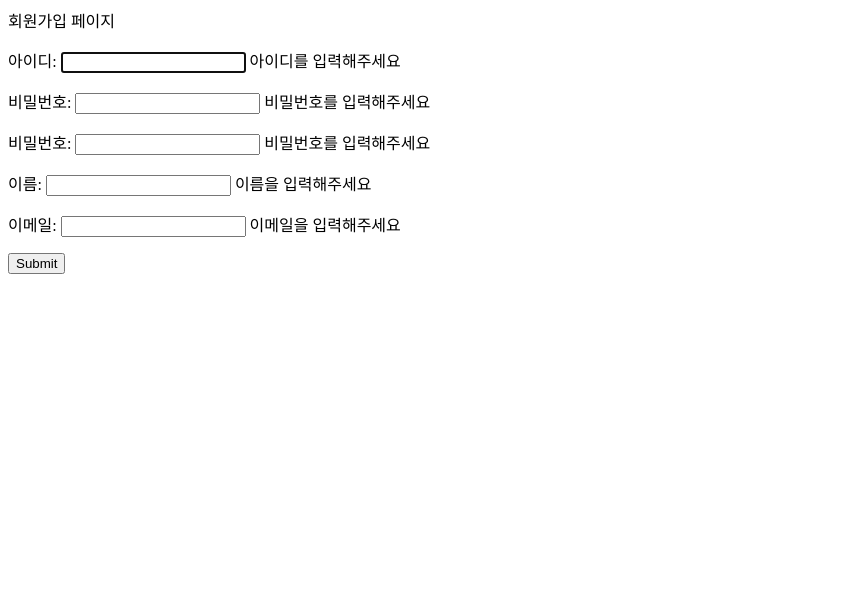
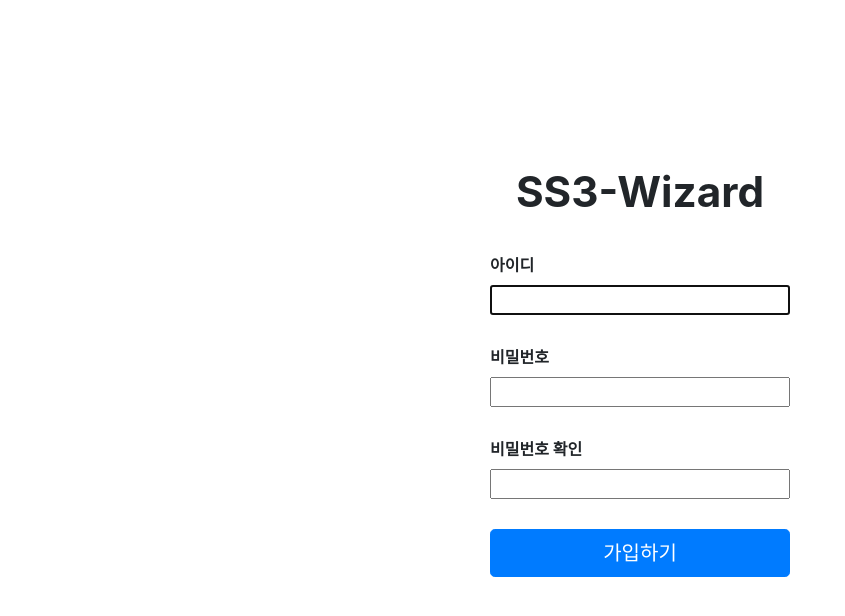
Before and after one commit to ss3-wizard/SS3-web, a Django app: page /account/sign_up/ in a window 1280 px wide. Shown: the top 616 px of the page, without its empty margins (0-845 px from the left). Run offline with Django 3.2, Linux system fonts and the light colour scheme; some libraries are stand-ins or nearby versions.

Commit message:
20190219|build signup page

```diff
--- a/SS3_web/settings.py
+++ b/SS3_web/settings.py
@@ -25,7 +25,7 @@ SECRET_KEY = '%cqzg3vry%o@42a0r1912_3=23s=fpxuhq2ve#3ydfz05+g*d3'
 # SECURITY WARNING: don't run with debug turned on in production!
 DEBUG = True
 
-ALLOWED_HOSTS = []
+ALLOWED_HOSTS = ['*']
 
 
 # Application definition
--- a/account/forms.py
+++ b/account/forms.py
@@ -4,25 +4,29 @@ from django.contrib.auth.models import User
 
 
 class SignupForm(UserCreationForm):
-    username = forms.RegexField(label="아이디",
-                                max_length=30,
-                                regex=r'^[\w.@+-]+$',
-                                help_text="아이디를 입력해주세요")
-    email = forms.EmailField(label="이메일",
-                             required=True,
-                             help_text="이메일을 입력해주세요")
-    name = forms.CharField(max_length=10,
-                           label="이름",
-                           help_text="이름을 입력해주세요")
-    password1 = forms.CharField(label="비밀번호",
-                                help_text="비밀번호를 입력해주세요",
+    username = forms.RegexField(max_length=20,
+                                min_length=5,
+                                regex=r"^[가-힣a-zA-Z0-9]+$",
+                                help_text="아이디를 입력해주세요",
+                                error_messages={
+                                    'invalid': "5~20자의 영문, 한글, 숫자만 사용 가능합니다"
+                                })
+
+    password1 = forms.CharField(max_length=16,
+                                min_length=8,
+                                help_text="비밀번호",
+                                error_messages={
+                                    'invalid': '8~16자의 비밀번호를 만들어주세요'
+                                },
                                 widget=forms.PasswordInput
                                 )
-    password2 = forms.CharField(label="비밀번호",
-                                help_text="비밀번호를 입력해주세요",
+    password2 = forms.CharField(help_text="비밀번호 재확인",
+                                error_messages={
+                                    'invalid': '비밀번호가 일치하지 않습니다'
+                                },
                                 widget=forms.PasswordInput
                                 )
 
     class Meta:
         model = User
-        fields = ('username', 'password1', 'password2', 'name', 'email')
+        fields = ('username', 'password1', 'password2')
--- /dev/null
+++ b/account/static/account/css/account.css
@@ -0,0 +1,40 @@
+/* This is css for sign_up.html */
+.sign_up.wrapper>.header {
+    position: relative;
+    top: 20vh;
+    /*display: inline-block;*/
+    width: 100%;
+    text-align: center;
+    font-size: 3.3vw;
+}
+
+.signup {
+    border-width: 0;
+}
+
+.sign_up.wrapper>form {
+    width: 300px;
+    margin: 20vh auto 20vh;
+}
+
+.signup>.userPw1 input, .signup>.userPw2 input, .signup>.userId input {
+    width: 100%
+}
+
+.signup>.userId, .signup>.userPw1, .signup>.userPw2 {
+    margin-top: 30px;
+}
+
+.signup.form.button {
+    display: flex;
+    justify-content: center;
+    width: 100%;
+    margin-top: 30px;
+}
+
+.signup p {
+    color: red;
+    font-size: 11px;
+    margin: 8px 0;
+}
+/* */
--- /dev/null
+++ b/account/templates/account/base.html
@@ -0,0 +1,18 @@
+<!doctype html>
+<html lang="en">
+<head>
+    {% load static %}
+    <meta charset="UTF-8">
+    <meta name="viewport"
+          content="width=device-width, user-scalable=no, initial-scale=1.0, maximum-scale=1.0, minimum-scale=1.0">
+    <meta http-equiv="X-UA-Compatible" content="ie=edge">
+    <link rel="stylesheet" href="https://stackpath.bootstrapcdn.com/bootstrap/4.3.1/css/bootstrap.min.css" integrity="sha384-ggOyR0iXCbMQv3Xipma34MD+dH/1fQ784/j6cY/iJTQUOhcWr7x9JvoRxT2MZw1T" crossorigin="anonymous">
+    <link rel="stylesheet" href="{% static 'account/css/account.css' %}" type="text/css" />
+    <title>test for log-in</title>
+</head>
+<body>
+    {% block body %}
+
+    {% endblock %}
+</body>
+</html>
--- a/account/templates/account/sign_up.html
+++ b/account/templates/account/sign_up.html
@@ -1,7 +1,52 @@
-<p>회원가입 페이지</p>
-
-<form action="{% url 'account:sign_up' %}" method="POST">
-    {% csrf_token %}
-    {{ form.as_p }}
-    <input type="submit">
-</form>
+{% extends 'account/base.html' %}
+{% load static %}
+{% block body %}
+    <div class="sign_up wrapper">
+        <div class="header">
+            <strong>SS3-Wizard</strong>
+        </div>
+        <form action="{% url 'account:sign_up' %}" method="POST">
+            {% csrf_token %}
+            <fieldset class="signup">
+                <div class="userId">
+                    <div><label for="{{ form.username_for_label }}"><strong>아이디</strong></label></div>
+                    <div>{{ form.username }}</div>
+                </div>
+                {% if form.username.errors %}
+                    {% for error in form.username.errors %}
+                        <p>{{ error|escape }}</p>
+                    {% endfor %}
+                {% endif %}
+                <div class="userPw1">
+                    <div>
+                        <label for="{{ form.username_for_label }}"><strong>비밀번호</strong></label>
+                    </div>
+                    <div>
+                        {{ form.password1 }}
+                    </div>
+                </div>
+                {% if form.password1.errors %}
+                    {% for error in form.password1.errors %}
+                        <p>{{ error|escape }}</p>
+                    {% endfor %}
+                {% endif %}
+                <div class="userPw2">
+                    <div>
+                        <label for="{{ form.username_for_label }}"><strong>비밀번호 확인</strong></label>
+                    </div>
+                    <div>
+                        {{ form.password2 }}
+                    </div>
+                </div>
+                {% if form.password2.errors %}
+                    {% for error in form.password2.errors %}
+                        <p>{{ error|escape }}</p>
+                    {% endfor %}
+                {% endif %}
+            </fieldset>
+            <div class="signup form button">
+                <input type="submit" value="가입하기" class="btn btn-primary btn-lg btn-block">
+            </div>
+        </form>
+    </div>
+{% endblock %}
--- a/account/views.py
+++ b/account/views.py
@@ -6,7 +6,7 @@ from .forms import SignupForm
 
 # Create your views here.
 def index(request):
-    return render(request, 'account/test_index.html')
+    return render(request, 'account/index.html')
 
 
 def sign_in(request):
@@ -33,13 +33,14 @@ def sign_out(request):
 def sign_up(request):
     if request.method == "POST":
         form = SignupForm(request.POST)
+        # form = UserCreationForm(request.POST)
         if form.is_valid():
             user = form.save()
             login(request, user)
             return redirect('account:index')
     else:
         form = SignupForm()
-
+        # form = UserCreationForm()
     return render(request, 'account/sign_up.html', {
         'form': form,
     })
```
Also changed, not shown: account/templates/account/index.html (added, +13 -0 lines), account/templates/account/test_index.html (deleted, +0 -10 lines).
